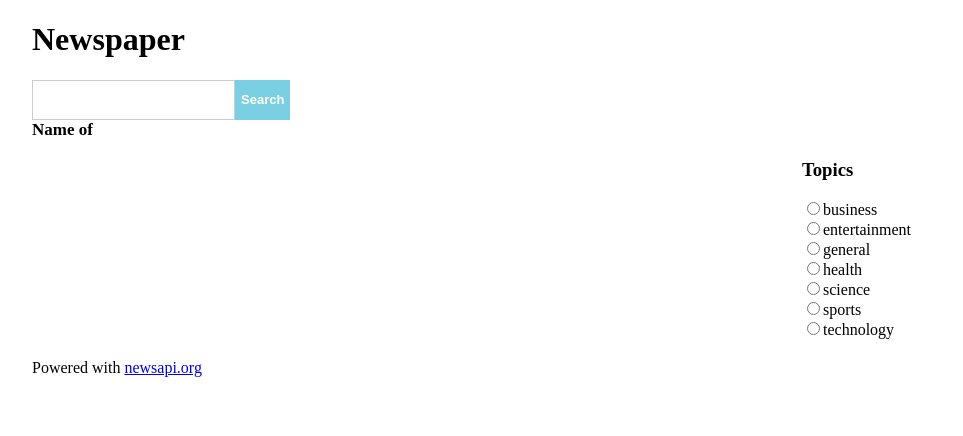
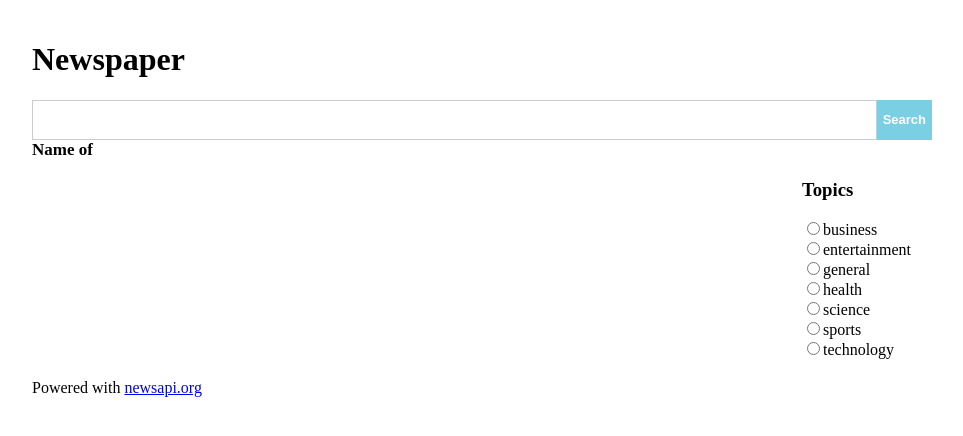
Before and after one commit to hvedinich/frontcamp2018, a plain HTML site: page index.html in a window 1280 px wide. Shown: the whole page, without its empty margins (158-1121 px from the left). Drawn offline with Linux system fonts and the light colour scheme; no server answers.

Commit message:
refactoring

```diff
--- a/index.css
+++ b/index.css
@@ -27,6 +27,7 @@ form {
 .news-app {
   max-width: 900px;
   margin: 0 auto;
+  padding: 20px;
 }
 .container {
   display: flex;
@@ -44,8 +45,8 @@ form {
 }
 
 .news-image {
-  width: 300px;
-  height: 200px;
+  min-width: 280px;
+  height: 150px;
   box-shadow: 6px 0 10px 1px rgba(0,0,0,.305);
 }
 
@@ -66,6 +67,7 @@ form {
 }
 
 .search-input {
+    width: 100%;
     color: #555;
     height: 40px;
     padding: 6px 12px;
@@ -93,4 +95,9 @@ form {
     flex-direction: column-reverse;
   }
 
+  .news-checkbox {
+    flex-direction: row;
+    flex-wrap: wrap;
 }
+
+}
--- a/index.html
+++ b/index.html
@@ -27,22 +27,21 @@
       <aside class="news-topic">
         <h3>Topics</h3>
         <form class="news-checkbox">
-          <ul>
-            <li>
-              <input type="radio" name="topic" value="business">business</li>
-            <li>
-              <input type="radio" name="topic" value="entertainment">entertainment</li>
-            <li>
-              <input type="radio" name="topic" value="general">general</li>
-            <li>
-              <input type="radio" name="topic" value="health">health</li>
-            <li>
-              <input type="radio" name="topic" value="science">science</li>
-            <li>
-              <input type="radio" name="topic" value="sports">sports</li>
-            <li>
-              <input type="radio" name="topic" value="technology">technology</li>
-          </ul>
+
+          <span>
+            <input type="radio" name="topic" value="business">business</span>
+          <span>
+            <input type="radio" name="topic" value="entertainment">entertainment</span>
+          <span>
+            <input type="radio" name="topic" value="general">general</span>
+          <span>
+            <input type="radio" name="topic" value="health">health</span>
+          <span>
+            <input type="radio" name="topic" value="science">science</span>
+          <span>
+            <input type="radio" name="topic" value="sports">sports</span>
+          <span>
+            <input type="radio" name="topic" value="technology">technology</span>
         </form>
       </aside>
     </div>
```
